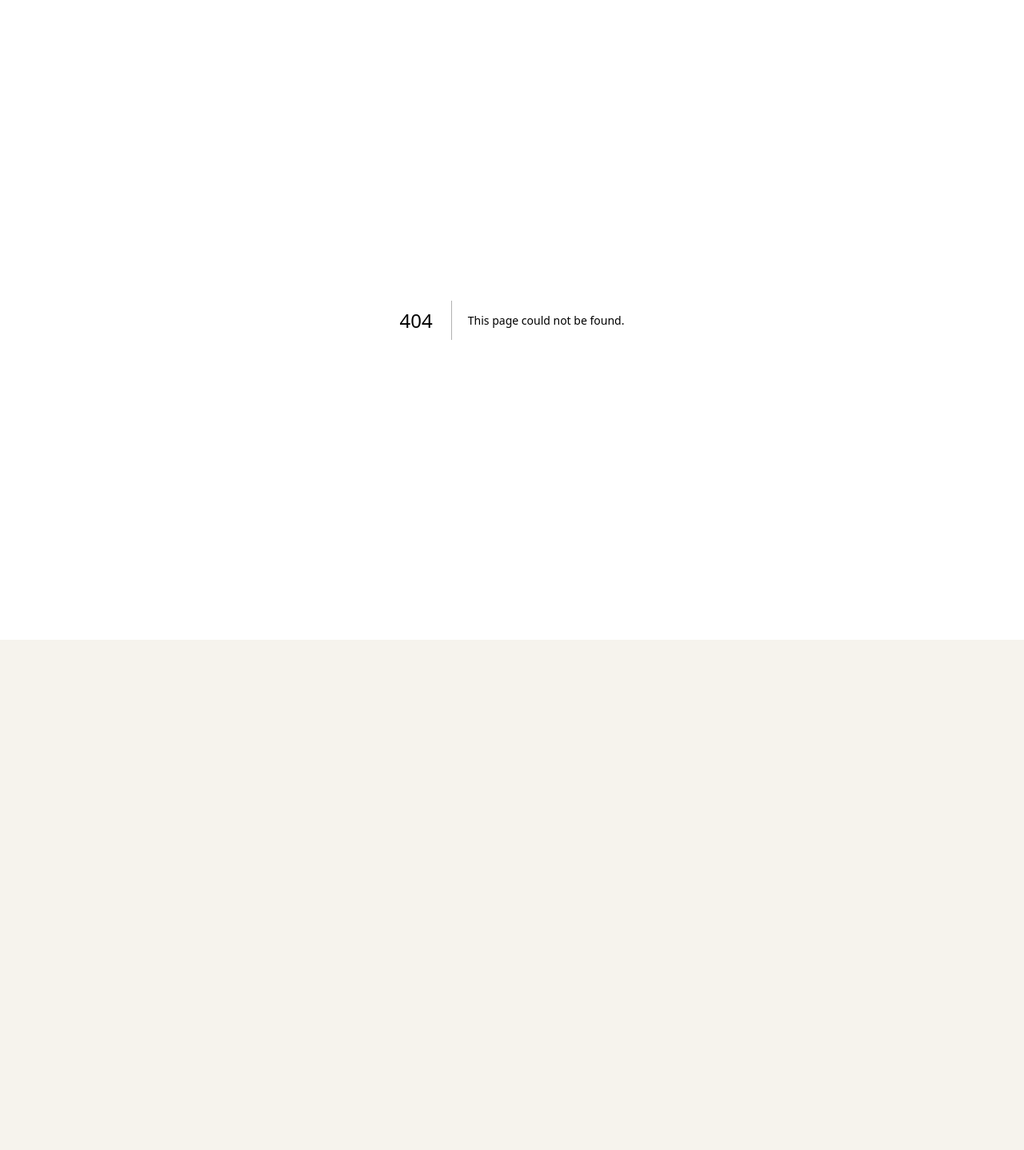
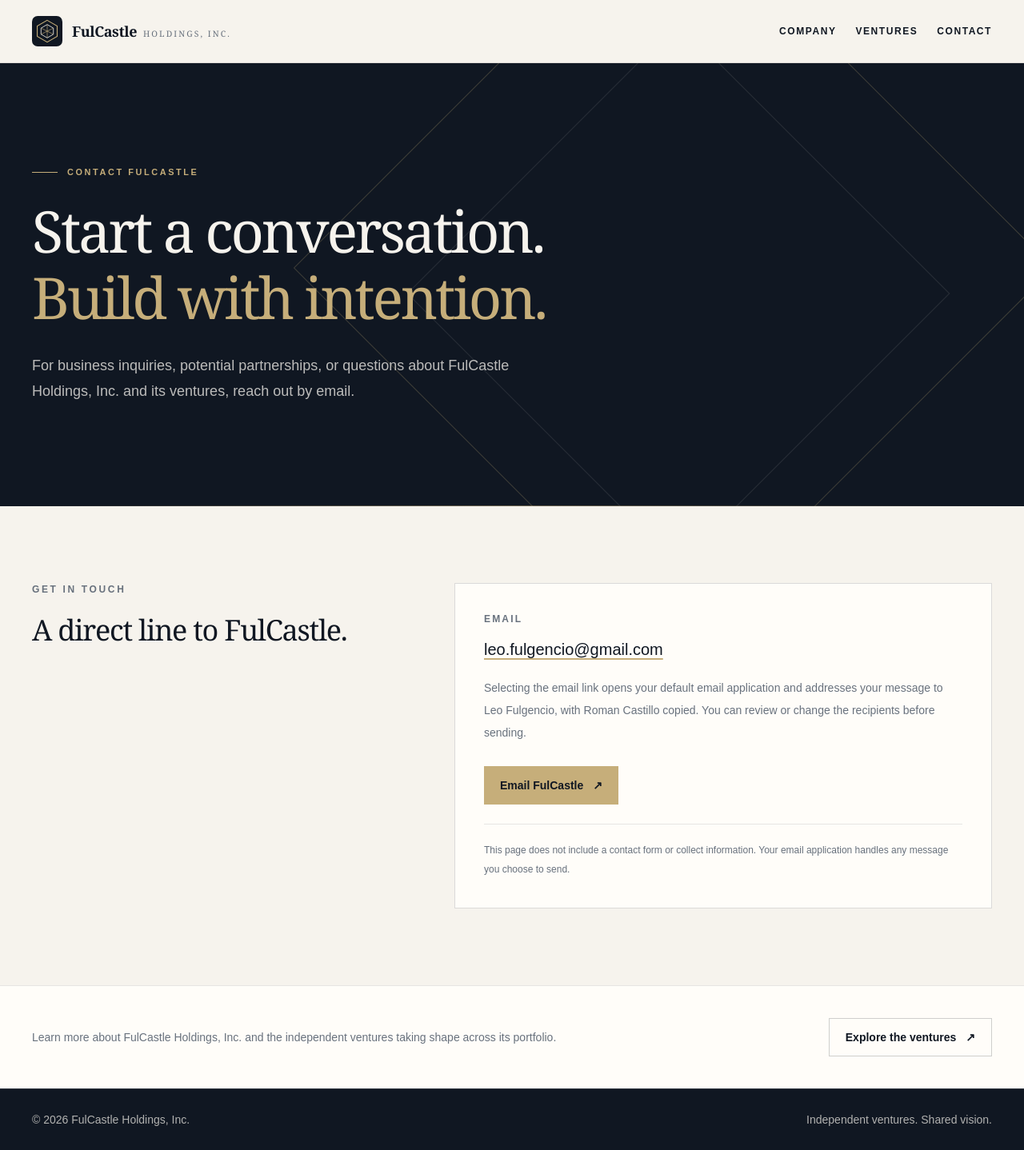
Before and after one commit to StarksDOOM/fulcastle-site, a Next.js app: page /contact in a window 1280 px wide. Before the commit this address had no page. Shown: the whole page at 80% size. Before the commit the page ends 800 px from the top, so only its background shows below. Built offline with nearby package versions, Linux system fonts and the light colour scheme.

Commit message:
feat(contact): add accessible contact page

```diff
--- /dev/null
+++ b/app/contact/page.tsx
@@ -0,0 +1,115 @@
+import type { Metadata } from "next";
+import Link from "next/link";
+import { SiteFooter } from "@/app/components/site-footer";
+import { SiteHeader } from "@/app/components/site-header";
+
+export const metadata: Metadata = {
+  title: "Contact",
+  description:
+    "Contact FulCastle Holdings, Inc. for business inquiries, partnerships, and general questions.",
+};
+
+const contactEmail = "leo.fulgencio@gmail.com";
+const ccEmail = "rmansempire@gmail.com";
+const mailtoHref = `mailto:${contactEmail}?cc=${ccEmail}&subject=${encodeURIComponent("FulCastle Holdings inquiry")}`;
+
+export default function ContactPage() {
+  return (
+    <div className="flex min-h-screen flex-col">
+      <SiteHeader />
+      <main className="flex-1">
+        <section
+          aria-labelledby="contact-title"
+          className="relative isolate overflow-hidden bg-graphite text-ivory"
+        >
+          <div
+            aria-hidden="true"
+            className="pointer-events-none absolute inset-0 -z-10 overflow-hidden"
+          >
+            <div className="absolute -right-24 top-8 h-[30rem] w-[30rem] rotate-45 border border-muted-gold/25 sm:right-0 lg:right-[8%] lg:top-[-5rem] lg:h-[42rem] lg:w-[42rem]" />
+            <div className="absolute -right-10 top-24 h-[22rem] w-[22rem] rotate-45 border border-ivory/10 sm:right-[8%] lg:right-[15%] lg:top-12 lg:h-[30rem] lg:w-[30rem]" />
+            <div className="absolute bottom-0 left-0 h-px w-full bg-gradient-to-r from-transparent via-muted-gold/50 to-transparent" />
+          </div>
+          <div className="mx-auto w-full max-w-7xl px-6 py-20 sm:px-10 sm:py-28 lg:py-32">
+            <p className="mb-7 flex items-center gap-3 text-[0.68rem] font-semibold uppercase tracking-[0.24em] text-muted-gold">
+              <span aria-hidden="true" className="h-px w-8 bg-muted-gold" />
+              Contact FulCastle
+            </p>
+            <h1
+              className="max-w-4xl font-display text-5xl leading-[1.04] tracking-[-0.045em] sm:text-6xl md:text-7xl"
+              id="contact-title"
+            >
+              Start a conversation.
+              <span className="mt-2 block text-muted-gold">Build with intention.</span>
+            </h1>
+            <p className="mt-8 max-w-2xl text-base leading-7 text-ivory/75 sm:text-lg sm:leading-8">
+              For business inquiries, potential partnerships, or questions about
+              FulCastle Holdings, Inc. and its ventures, reach out by email.
+            </p>
+          </div>
+        </section>
+
+        <section
+          aria-labelledby="email-title"
+          className="mx-auto grid w-full max-w-7xl gap-10 px-6 py-16 sm:px-10 sm:py-24 lg:grid-cols-[0.8fr_1.2fr] lg:gap-20"
+        >
+          <div>
+            <p className="mb-5 text-xs font-semibold uppercase tracking-[0.22em] text-slate">
+              Get in touch
+            </p>
+            <h2
+              className="max-w-xl font-display text-3xl leading-tight tracking-[-0.035em] sm:text-4xl"
+              id="email-title"
+            >
+              A direct line to FulCastle.
+            </h2>
+          </div>
+          <div className="max-w-2xl border border-graphite/15 bg-[#fffdf9] p-6 sm:p-9">
+            <p className="text-xs font-semibold uppercase tracking-[0.18em] text-slate">
+              Email
+            </p>
+            <p className="mt-4 break-words text-lg font-medium text-graphite sm:text-xl">
+              <a
+                className="underline decoration-muted-gold decoration-2 underline-offset-4 focus-visible:outline-2 focus-visible:outline-offset-4 focus-visible:outline-muted-gold"
+                href={mailtoHref}
+              >
+                {contactEmail}
+              </a>
+            </p>
+            <p className="mt-5 max-w-xl text-sm leading-7 text-slate">
+              Selecting the email link opens your default email application and
+              addresses your message to Leo Fulgencio, with Roman Castillo copied.
+              You can review or change the recipients before sending.
+            </p>
+            <Link
+              className="mt-7 inline-flex min-h-12 items-center justify-center gap-3 bg-muted-gold px-5 py-3 text-sm font-semibold text-graphite transition-colors hover:brightness-95 focus-visible:outline-2 focus-visible:outline-offset-4 focus-visible:outline-muted-gold"
+              href={mailtoHref}
+            >
+              Email FulCastle <span aria-hidden="true">↗</span>
+            </Link>
+            <p className="mt-6 border-t border-graphite/10 pt-5 text-xs leading-6 text-slate">
+              This page does not include a contact form or collect information.
+              Your email application handles any message you choose to send.
+            </p>
+          </div>
+        </section>
+
+        <section className="border-t border-graphite/10 bg-[#fffdf9]">
+          <div className="mx-auto flex w-full max-w-7xl flex-col gap-5 px-6 py-10 sm:px-10 md:flex-row md:items-center md:justify-between">
+            <p className="max-w-2xl text-sm leading-7 text-slate">
+              Learn more about FulCastle Holdings, Inc. and the independent ventures
+              taking shape across its portfolio.
+            </p>
+            <Link
+              className="inline-flex min-h-12 shrink-0 items-center justify-center gap-3 border border-graphite/20 px-5 py-3 text-sm font-semibold text-graphite transition-colors hover:border-muted-gold hover:bg-muted-gold/10 focus-visible:outline-2 focus-visible:outline-offset-4 focus-visible:outline-muted-gold"
+              href="/ventures"
+            >
+              Explore the ventures <span aria-hidden="true">↗</span>
+            </Link>
+          </div>
+        </section>
+      </main>
+      <SiteFooter />
+    </div>
+  );
+}
```
